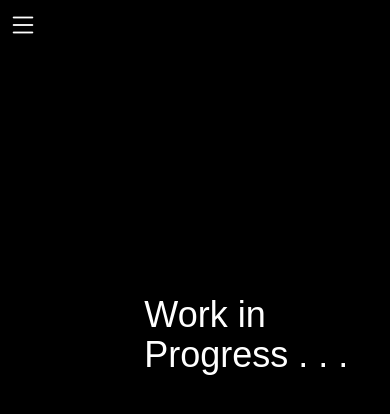
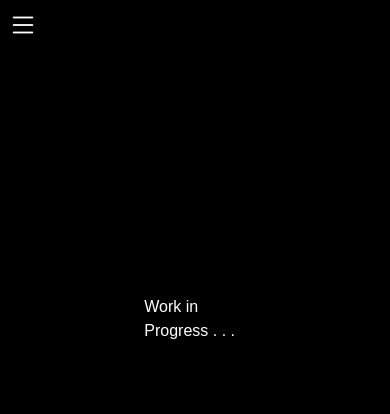
Before and after one commit to mayukh551/RCCTechz-Website, a React (Create React App) app: page /projects in a window 390 px wide. Shown: the top 414 px of the page. Built offline with nearby package versions, Linux system fonts and the light colour scheme; the HTML template or start-up script is replaced by a standard one.

Commit message:
msg font responsive

```diff
--- a/src/Components/Project/Project.jsx
+++ b/src/Components/Project/Project.jsx
@@ -5,7 +5,7 @@
     return (
         <div className="bg-black h-screen">
             <Navbar />
-            <h1 className="text-4xl text-white absolute left-[37%] top-[35%]">
+            <h1 className="sm:text-4xl text-base text-white absolute left-[37%] right-[35%] top-[35%]">
                 Work in Progress . . .
             </h1>
         </div>
```
